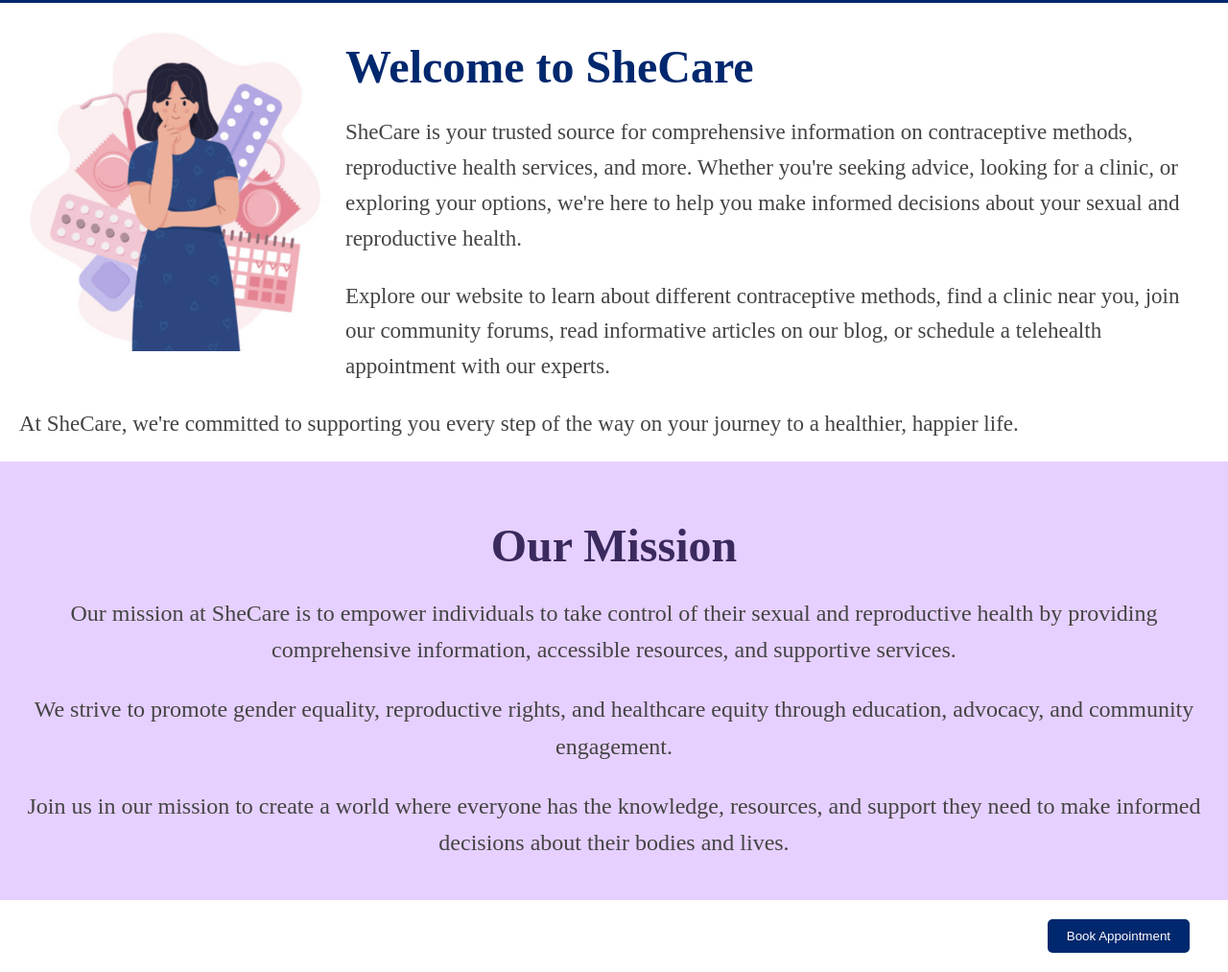
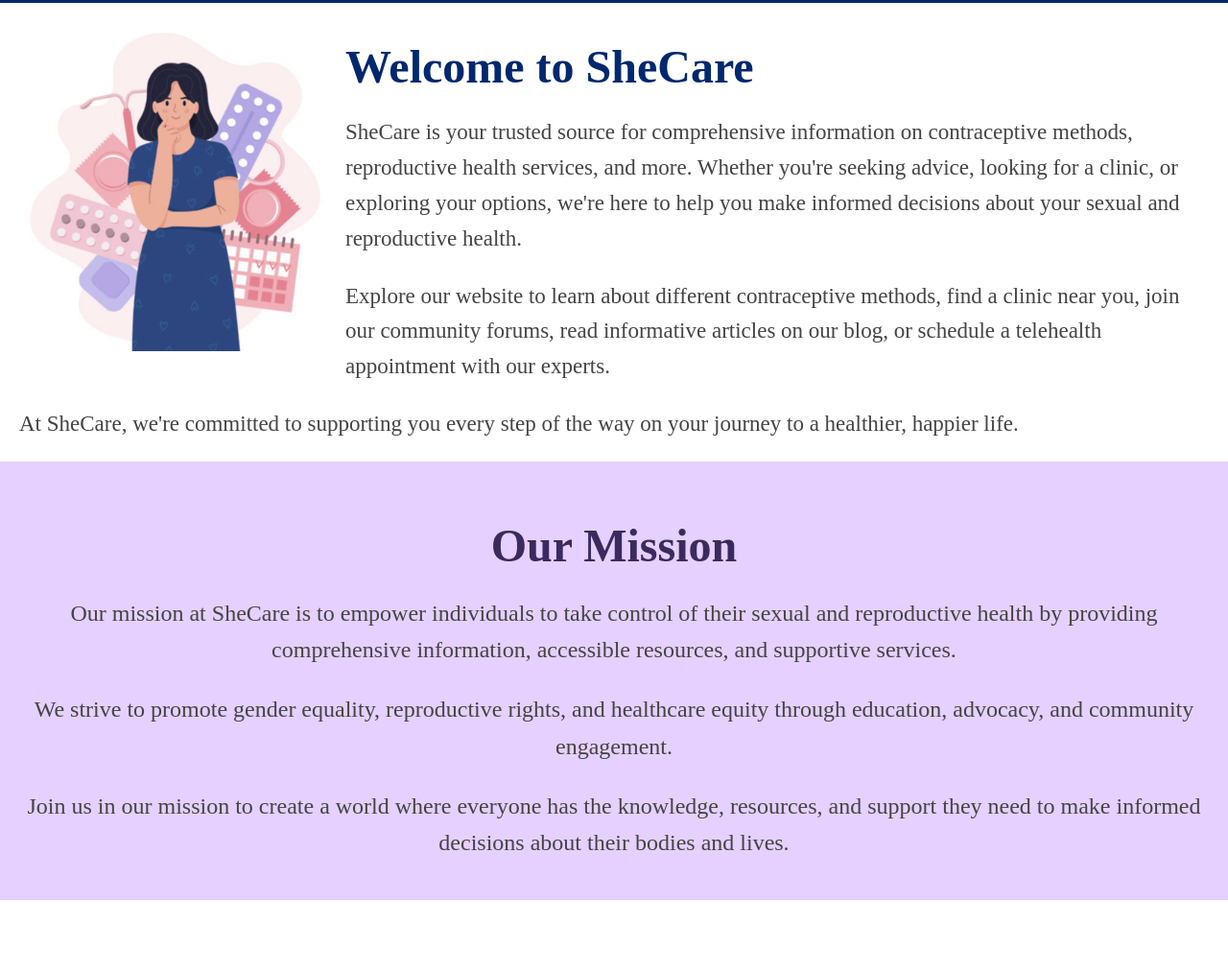
Before and after one commit to aggarwalgauri05/SheCare, a plain HTML site: page index.html in a window 1280 px wide. Shown: the part 167-1180 px from the top of the page at 96% size. After the commit the page ends 1105 px from the top, so only its background shows below. Drawn offline with Linux system fonts and the light colour scheme.

Commit message:
Update index.html

```diff
--- a/index.html
+++ b/index.html
@@ -48,14 +48,6 @@
         <p>Join us in our mission to create a world where everyone has the knowledge, resources, and support they need to make informed decisions about their bodies and lives.</p>
     </div>
 
-</section>
-<section id ="clinic">
-  <div class="content">
-    <div class="right">
-      <button class="book-appointment">Book Appointment</button>
-    </div>
-  </div>
-</section>
 
 </body>
 </html>
```
